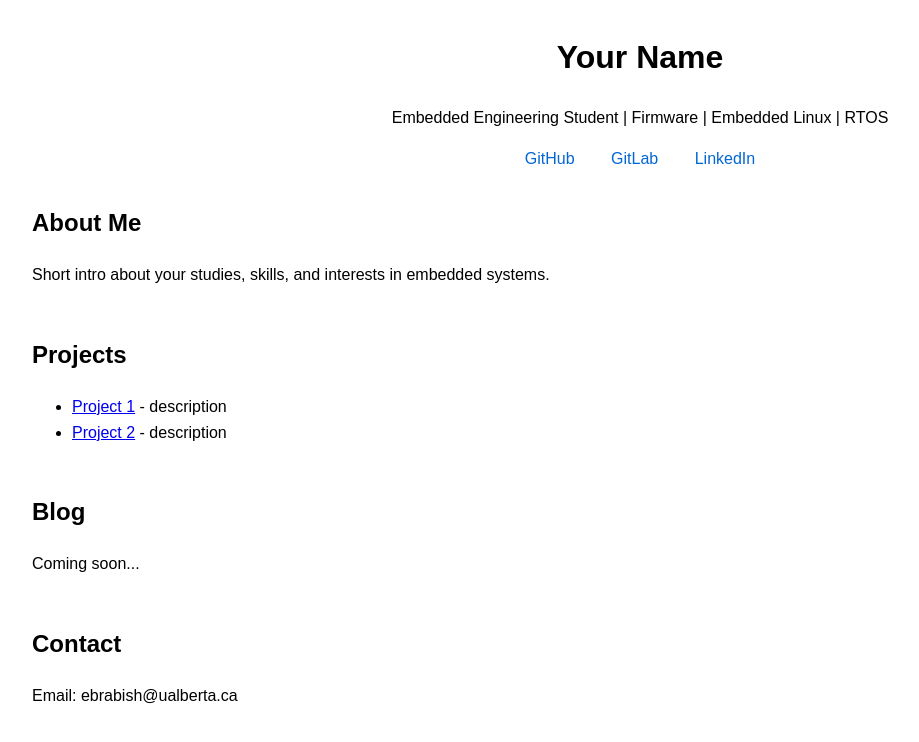
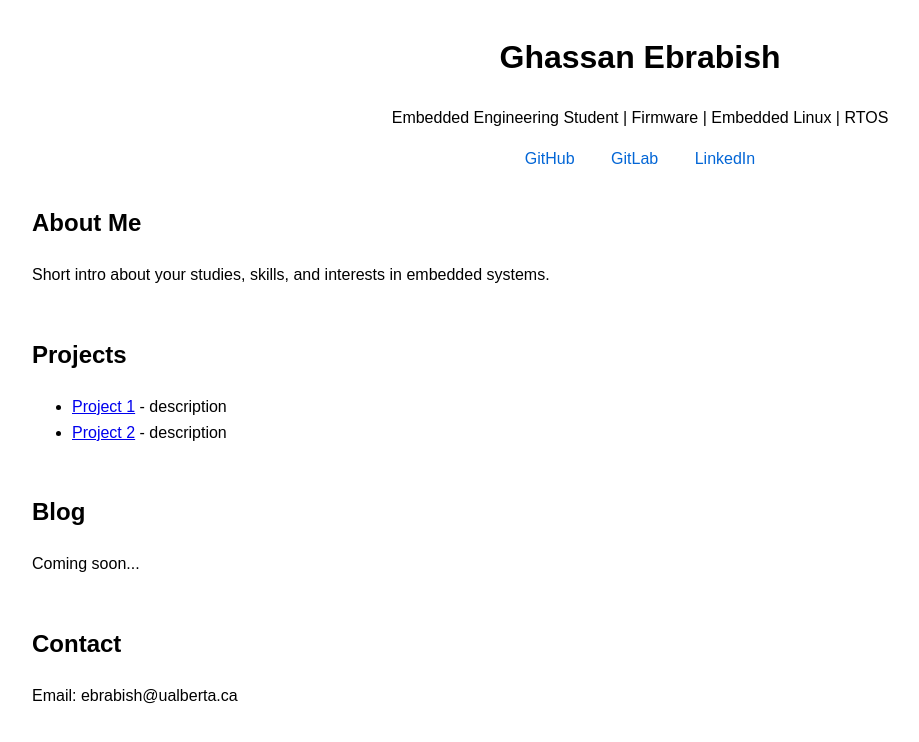
Before and after one commit to Ali237/Ghassan_EB, a plain HTML site: page index.html in a window 1280 px wide. Shown: the whole page, without its empty margins (0-919 px from the left). Drawn offline with Linux system fonts and the light colour scheme.

Commit message:
Update index.html

```diff
--- a/index.html
+++ b/index.html
@@ -26,7 +26,7 @@
   </head>
   <body>
     <header>
-      <h1>Your Name</h1>
+      <h1>Ghassan Ebrabish</h1>
       <p>Embedded Engineering Student | Firmware | Embedded Linux | RTOS</p>
       <nav>
         <a href="https://github.com/your-username" target="_blank">GitHub</a>
```
